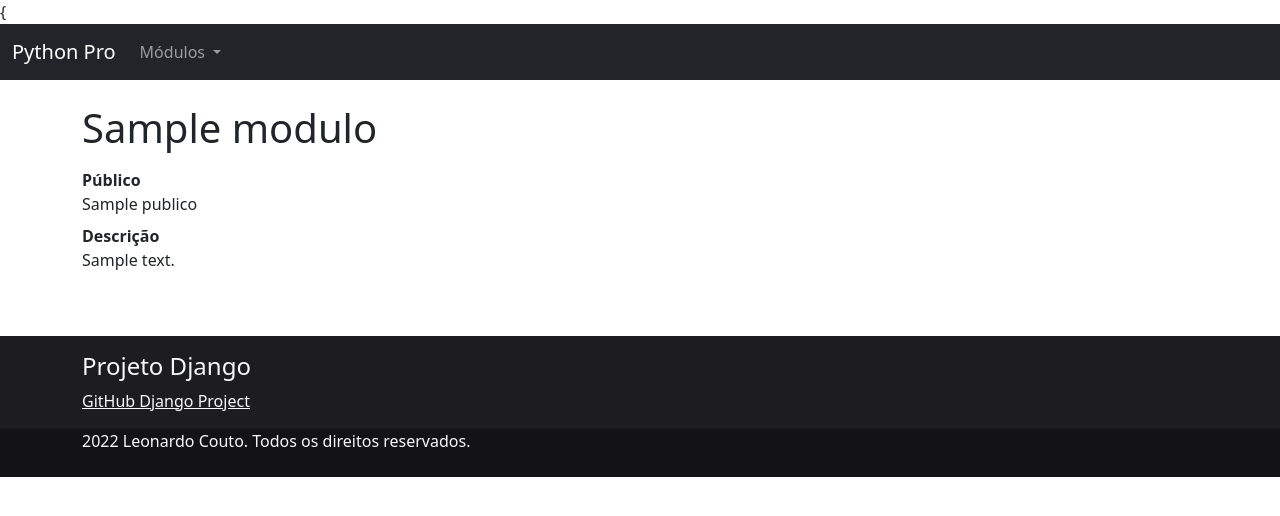
After one commit to LeonardoASCouto/Django_Dev-Pro, a Django app: template Django_DevPro/modulos/templates/modulos/modulo_detalhe.html in a window 1280 px wide. The commit adds this page. Shown: the top 516 px of the page. Run offline with Django 3.2, Linux system fonts and the light colour scheme; the template is opened without the code that fills it: most values are stand-ins (such as "Sample title", 1, 10 or a date in 2020); some libraries are stand-ins or nearby versions.

Commit message:
[#377] Integra página de Detalhes do Módulo
[Close #377]

```diff
--- a/Django_DevPro/aperitivos/templates/aperitivos/video.html
+++ b/Django_DevPro/aperitivos/templates/aperitivos/video.html
@@ -1,6 +1,7 @@
 {{% extends 'base/base.html' %}
 {% load static %}
 
+{% block title %}{{ video.titulo}}{% endblock %}
 {% block description %}Página com vídeo de exemplo{% endblock description%}
 {% block body %}
 <div class="container">
--- a/Django_DevPro/modulos/facade.py
+++ b/Django_DevPro/modulos/facade.py
@@ -9,3 +9,7 @@ def listar_modulos_ordenados() -> List[Modulo]:
     :return:
     """
     return list(Modulo.objects.order_by('order').all())
+
+
+def encontrar_modulo(slug: str) -> Modulo:
+    return Modulo.objects.get(slug=slug)
--- /dev/null
+++ b/Django_DevPro/modulos/templates/modulos/modulo_detalhe.html
@@ -0,0 +1,20 @@
+{{% extends 'base/base.html' %}
+{% load static %}
+
+{% block title %}{{ modulo.titulo}}{% endblock %}
+{% block description %}Página com detalhes do módulo {{ modulo.titulo}}{% endblock description%}
+{% block body %}
+<div class="container">
+    <div class="row">
+        <div class="col-md-12">
+            <h1 class="mt-4 mb-3">{{ modulo.titulo}}</h1>
+            <dl>
+                <dt>Público</dt>
+                <dd>{{ modulo.publico }}</dd>
+                <dt>Descrição</dt>
+                <dd>{{ modulo.descricao }}</dd>
+            </dl>
+        </div>
+    </div>
+</div>
+{% endblock body%}
--- a/Django_DevPro/modulos/views.py
+++ b/Django_DevPro/modulos/views.py
@@ -1,5 +1,8 @@
 from django.shortcuts import render
+
+from Django_DevPro.modulos import facade
 
 
 def detalhe(request, slug):
-    pass
+    modulo = facade.encontrar_modulo(slug)
+    return render(request, 'modulos/modulo_detalhe.html', {'modulo': modulo})
```
Also changed, not shown: Django_DevPro/modulos/tests/test_modulo_detalhe.py (added, +29 -0 lines).
